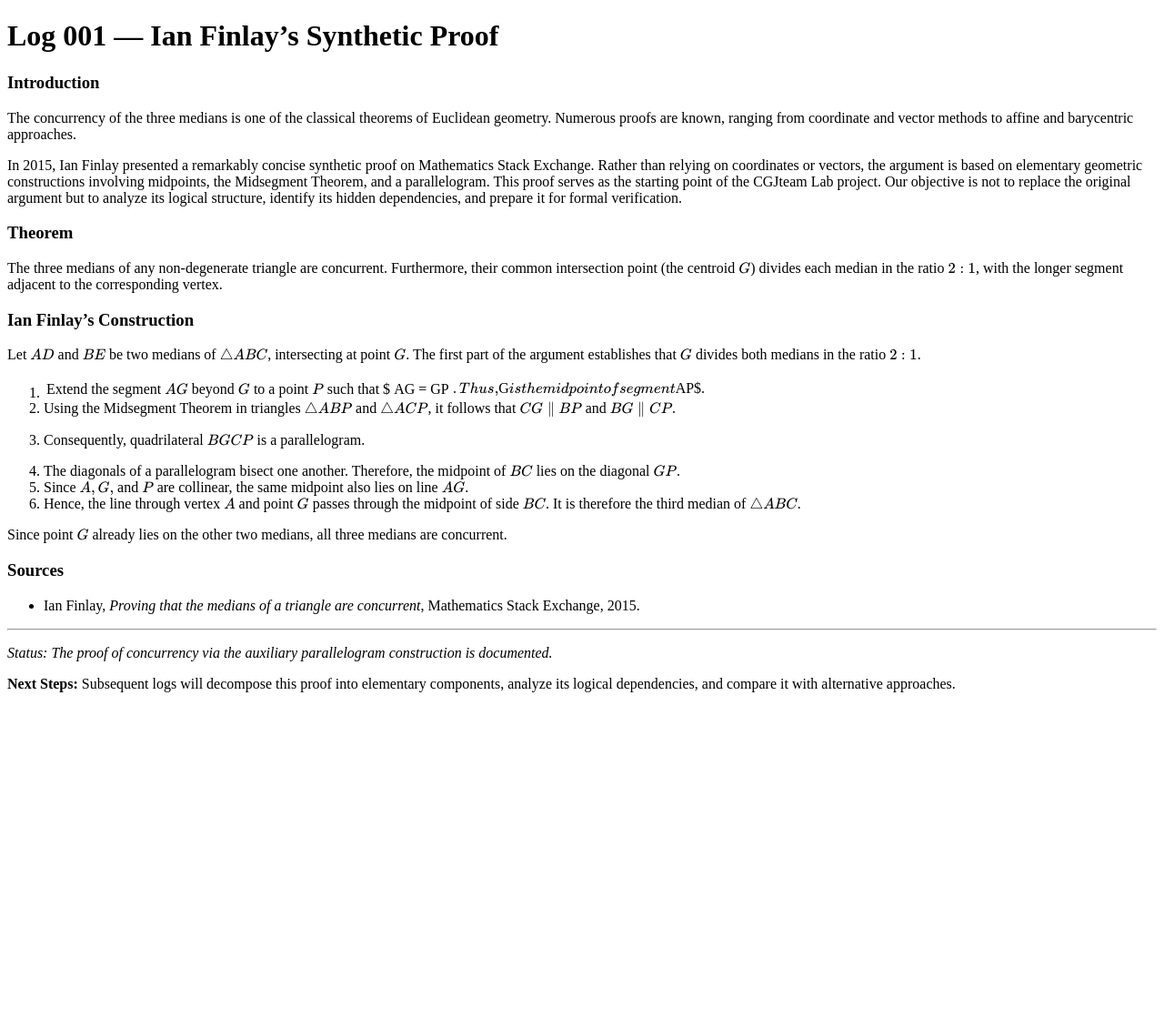
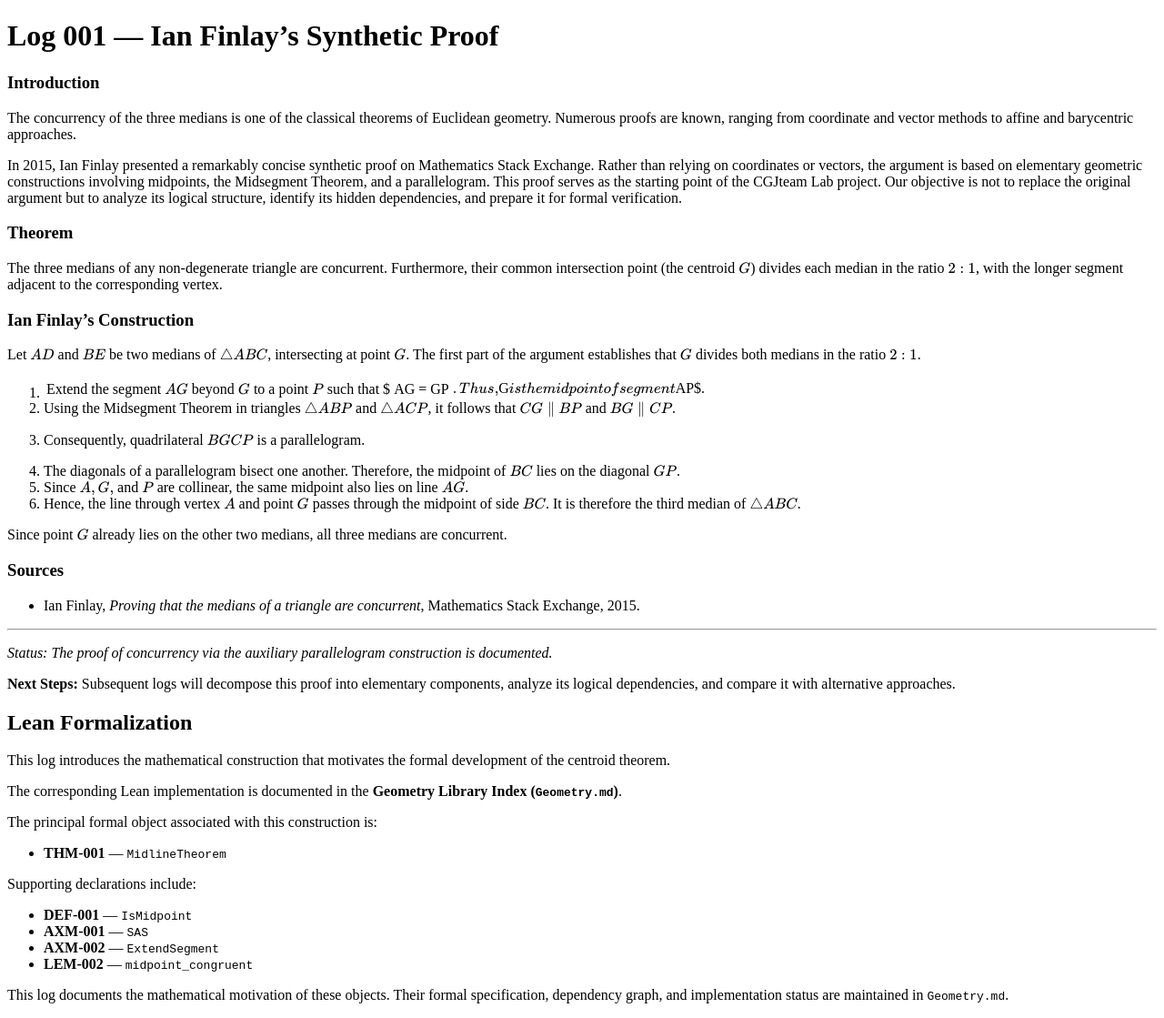
Before and after one commit to cgjteam/cgjteam.github.io, a Jekyll site: the page built from log-001.md, in a window 1280 px wide. Shown: the whole page at 91% size. Built offline with Jekyll 4.4.1, drawn with Linux system fonts in a browser that asks for light colours; our own code applies the rules of GitHub Pages for plain Markdown files; before the commit the page ends 900 px from its top, so only the background shows below that.

Commit message:
Update log-001.md

```diff
--- a/log-001.md
+++ b/log-001.md
@@ -34,3 +34,22 @@ Since point $G$ already lies on the other two medians, all three medians are con
 *Status: The proof of concurrency via the auxiliary parallelogram construction is documented.*
 
 **Next Steps:** Subsequent logs will decompose this proof into elementary components, analyze its logical dependencies, and compare it with alternative approaches.
+
+## Lean Formalization
+
+This log introduces the mathematical construction that motivates the formal development of the centroid theorem.
+
+The corresponding Lean implementation is documented in the **Geometry Library Index (`Geometry.md`)**.
+
+The principal formal object associated with this construction is:
+
+- **THM-001** — `MidlineTheorem`
+
+Supporting declarations include:
+
+- **DEF-001** — `IsMidpoint`
+- **AXM-001** — `SAS`
+- **AXM-002** — `ExtendSegment`
+- **LEM-002** — `midpoint_congruent`
+
+This log documents the mathematical motivation of these objects. Their formal specification, dependency graph, and implementation status are maintained in `Geometry.md`.
```
